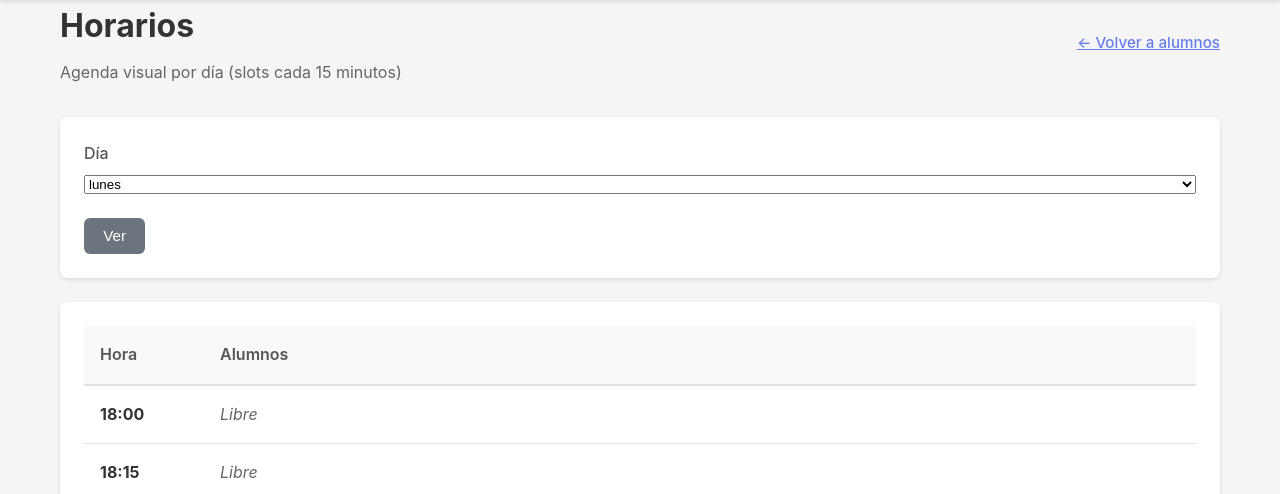
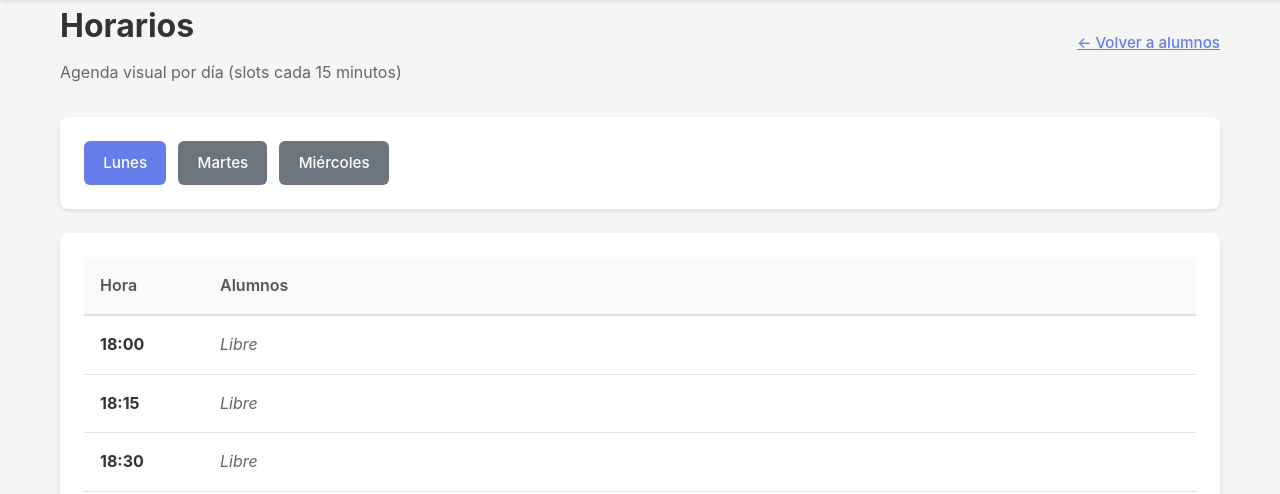
Before and after one commit to Pianowalker/Piano-Armonico---Pedagogic-Gestion, a Flask app: page /horarios in a window 1280 px wide. Shown: the part 86-580 px from the top of the page. Run offline with Flask 3, Linux system fonts and the light colour scheme; data that the repository does not hold is empty.

Commit message:
cambio barra desplegable de días por botones

```diff
--- a/static/style.css
+++ b/static/style.css
@@ -363,6 +363,11 @@ main {
 
 .data-table tbody tr:last-child td {
     border-bottom: none;
+}
+
+.dias-selector {
+    display: flex;
+    gap: 0.75rem;
 }
 
 /* Horarios */
--- a/templates/horarios.html
+++ b/templates/horarios.html
@@ -12,21 +12,14 @@
 </div>
 
 <div class="card">
-    <form method="GET" action="{{ url_for('horarios') }}" class="filtros-form">
-        <div class="filtros-grid">
-            <div class="filtro-item">
-                <label for="day">Día</label>
-                <select id="day" name="day">
-                    {% for d in dias %}
-                    <option value="{{ d }}" {% if d == day %}selected{% endif %}>{{ d }}</option>
-                    {% endfor %}
-                </select>
-            </div>
-        </div>
-        <div class="filtros-actions">
-            <button type="submit" class="btn btn-secondary">Ver</button>
-        </div>
-    </form>
+    <div class="dias-selector">
+        {% for d in dias %}
+        <a href="{{ url_for('horarios', day=d) }}"
+           class="btn {% if d == day %}btn-primary{% else %}btn-secondary{% endif %}">
+            {{ d | capitalize }}
+        </a>
+        {% endfor %}
+    </div>
 </div>
 
 <div class="table-container">
```
